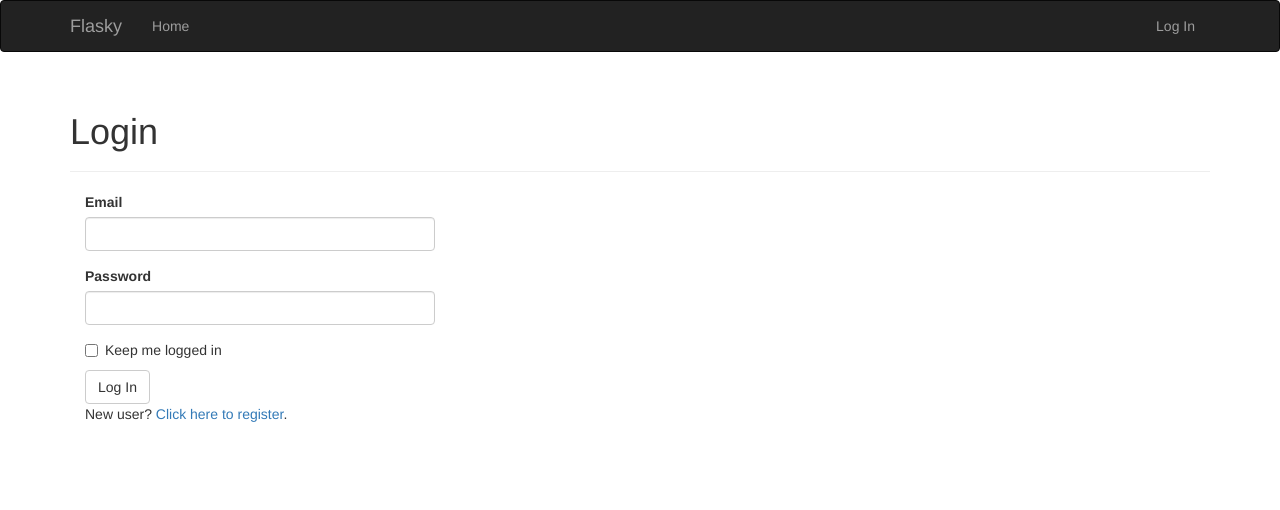
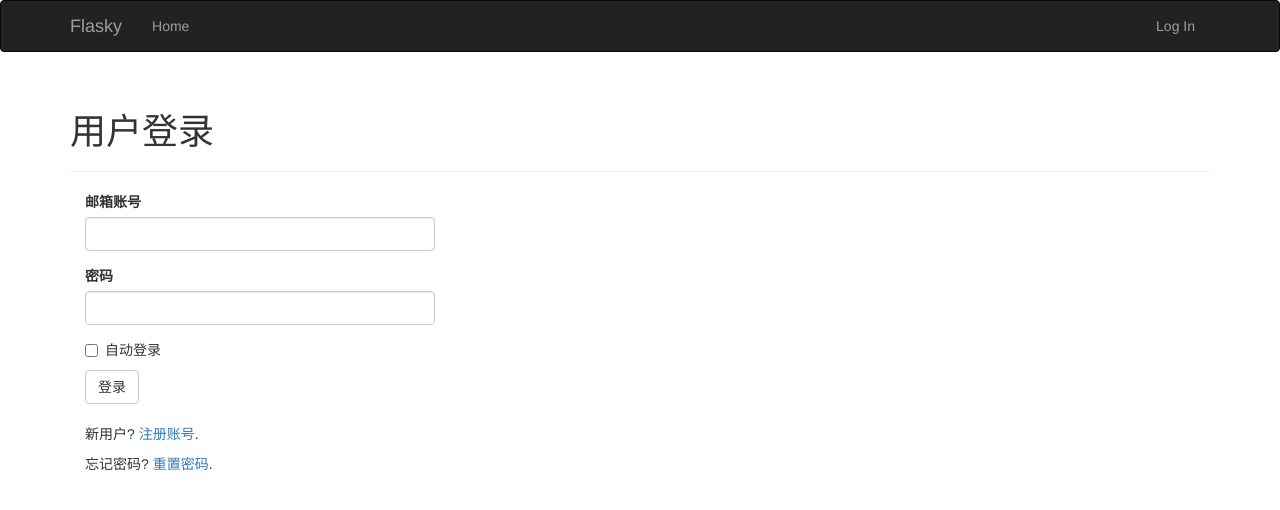
Before and after one commit to linwenjunid/flasky, a Flask app: page /auth/login in a window 1280 px wide. Shown: the top 510 px of the page. Run offline with Flask 2, Linux system fonts and the light colour scheme; parts of the project's set-up code (start-up, migrations or seed data) failed here and were passed over; some libraries are stand-ins or nearby versions.

Commit message:
重置密码

```diff
--- a/app/auth/forms.py
+++ b/app/auth/forms.py
@@ -5,13 +5,13 @@ from wtforms import ValidationError
 from ..models import User
 
 class LoginForm(FlaskForm):
-    email=StringField('Email',validators=[DataRequired(),Length(1,64),Email()])
+    email=StringField('邮箱账号',validators=[DataRequired(),Length(1,64),Email()])
 
-    password=PasswordField('Password',validators=[DataRequired()])
+    password=PasswordField('密码',validators=[DataRequired()])
 
-    remember_me=BooleanField('Keep me logged in')
+    remember_me=BooleanField('自动登录')
 
-    submit = SubmitField('Log In')
+    submit = SubmitField('登录')
 
 class RegistrationForm(FlaskForm):
     email=StringField('Email',validators=[DataRequired(),Length(1,64),Email()])
@@ -46,4 +46,18 @@ class ChangePasswordForm(FlaskForm):
 
     password2 = PasswordField('重复新密码',validators=[DataRequired()])
 
-    submit = SubmitField('Update Password')
+    submit = SubmitField('确定')
+
+class PasswordResetRequestForm(FlaskForm):
+
+    email=StringField('邮箱账号',validators=[DataRequired(),Length(1,64),Email()])
+
+    submit = SubmitField('重置密码')
+
+class PasswordResetForm(FlaskForm):
+
+    password = PasswordField('新密码', validators=[DataRequired(), EqualTo('password2', message='新密码两次输入不一致。')])
+
+    password2 = PasswordField('重复新密码',validators=[DataRequired()])
+
+    submit = SubmitField('确定')
--- a/app/auth/views.py
+++ b/app/auth/views.py
@@ -1,7 +1,7 @@
 from flask import render_template,redirect,request,url_for,flash
 from . import auth
 from ..models import User
-from .forms import LoginForm,RegistrationForm,ChangePasswordForm
+from .forms import LoginForm,RegistrationForm,ChangePasswordForm,PasswordResetRequestForm,PasswordResetForm
 from flask_login import login_user,login_required,logout_user,current_user
 from .. import db
 from ..email import send_email
@@ -91,3 +91,31 @@ def change_password():
         else:
             flash('密码不正确。')
     return render_template('auth/change_password.html',form=form)
+
+@auth.route('/reset',methods=['GET','POST'])
+def password_reset_request():
+    if not current_user.is_anonymous:
+        return redirect(url_for('main.index'))
+    form=PasswordResetRequestForm()
+    if form.validate_on_submit():
+        user = User.query.filter_by(email=form.email.data).first()
+        if user:
+            token = user.generate_reset_token()
+            send_email(user.email,'密码重置','auth/email/resetpassword',user=user,token=token)
+        flash('一封密码重置邮件已发送至你的邮箱，请查收！')
+        return redirect(url_for('auth.login'))
+    return render_template('auth/passwordresetrequest.html',form=form)
+
+@auth.route('/reset/<token>', methods=['GET', 'POST'])
+def password_reset(token):
+    if not current_user.is_anonymous:
+        return redirect(url_for('main.index'))
+    form=PasswordResetForm()
+    if form.validate_on_submit():
+        if User.resetpassword(token,form.password.data):
+            db.session.commit()
+            flash('密码已重置。')
+            return redirect(url_for('auth.login'))
+        else:
+            return redirect(url_for('main.index'))
+    return render_template('auth/passwordreset.html',form=form)
--- /dev/null
+++ b/app/templates/auth/email/resetpassword.html
@@ -0,0 +1,4 @@
+<p>你好， {{ user.username }},</p>
+
+<P>请点击以下链接重置你的密码：</p>
+<p><a href="{{ url_for('auth.password_reset', token=token, _external=True) }}">点击这里</a></p
--- /dev/null
+++ b/app/templates/auth/email/resetpassword.txt
@@ -0,0 +1,4 @@
+你好， {{ user.username }},
+
+请点击以下链接重置你的密码：
+{{ url_for('auth.password_reset', token=token, _external=True) }}
--- a/app/templates/auth/login.html
+++ b/app/templates/auth/login.html
@@ -4,10 +4,12 @@
 {% block title %}Flasky - Login{% endblock %}
 {% block page_content %}
 <div class="page-header">
-    <h1>Login</h1>
+    <h1>用户登录</h1>
 </div>
 <div class="col-md-4">
 {{ wtf.quick_form(form) }}
-<p>New user? <a href="{{ url_for('auth.register') }}">Click here to register</a>.</p>
+<br>
+<p>新用户? <a href="{{ url_for('auth.register') }}">注册账号</a>.</p>
+<p>忘记密码? <a href="{{ url_for('auth.password_reset_request') }}">重置密码</a>.</p>
 </div>
 {% endblock %}
```
Also changed, not shown: app/models.py (+18 -0 lines), app/templates/auth/passwordreset.html (added, +12 -0 lines), app/templates/auth/passwordresetrequest.html (added, +12 -0 lines).
